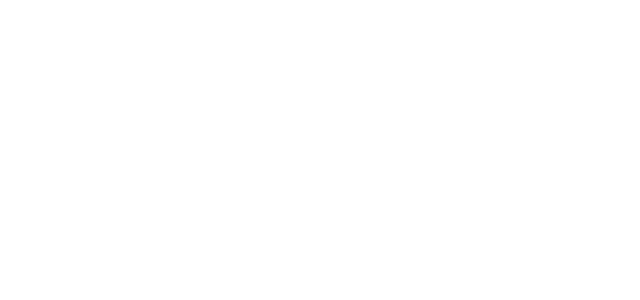
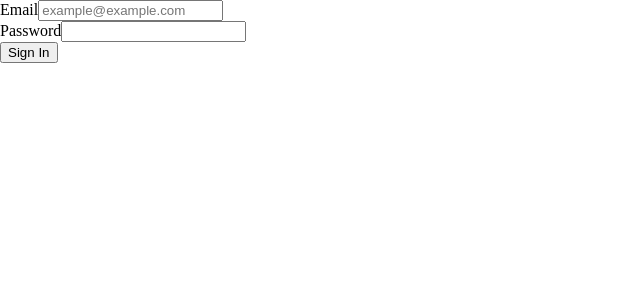
Before and after one commit to manarkhalil9/mini-travel-planner, a React (Vite) app: page /signin in a window 1280 px wide. Before the commit this address had no page. Shown: the top 300 px of the page, without its empty margins (0-640 px from the left). Built offline with nearby package versions, Linux system fonts and the light colour scheme.

Commit message:
finished sign in

```diff
--- a/src/App.jsx
+++ b/src/App.jsx
@@ -4,6 +4,7 @@
 import { CheckSession } from "./services/auth"
 
 import SignUp from "./pages/SignUp"
+import SignIn from "./pages/SignIn"
 
 const App = () => {
   const [user, setUser] = useState(null)
@@ -26,16 +27,16 @@
     }
   }, [])
 
-  return <>
+  return (
+    <>
       <main>
         <Routes>
           <Route path="/register" element={<SignUp />} />
+          <Route path="/signin" element={<SignIn />} />
         </Routes>
-
       </main>
-
-
     </>
+  )
 }
 
 export default App
--- /dev/null
+++ b/src/pages/SignIn.jsx
@@ -0,0 +1,53 @@
+import { useState } from "react"
+import { SignInUser } from "../services/auth"
+
+const SignIn = ({ setUser }) => {
+  const initialState = {
+    email: "",
+    password: "",
+  }
+
+  const [form, setForm] = useState(initialState)
+
+  const handleChange = (e) => {
+    setForm({ ...form, [e.target.name]: e.target.value })
+  }
+
+  const handleSubmit = async (e) => {
+    e.preventDefault()
+    const userData = await SignInUser(form)
+    setForm(initialState)
+    setUser(userData)
+  }
+
+  return (
+    <>
+      <div>
+        <form onSubmit={handleSubmit}>
+          <div>
+            <label htmlFor="email">Email</label>
+            <input
+              name="email"
+              type="email"
+              placeholder="example@example.com"
+              onChange={handleChange}
+              value={form.email}
+            />
+          </div>
+          <div>
+            <label htmlFor="password">Password</label>
+            <input
+              name="password"
+              type="password"
+              onChange={handleChange}
+              value={form.password}
+            />
+          </div>
+          <button>Sign In</button>
+        </form>
+      </div>
+    </>
+  )
+}
+
+export default SignIn
--- a/src/pages/SignUp.jsx
+++ b/src/pages/SignUp.jsx
@@ -9,16 +9,16 @@
     confirmPassword: "",
   }
 
-  const [formValues, setFormValues] = useState(initialState)
+  const [form, setForm] = useState(initialState)
 
   const handleChange = (e) => {
-    setFormValues({ ...formValues, [e.target.name]: e.target.value })
+    setFormValues({ ...form, [e.target.name]: e.target.value })
   }
 
   const handleSubmit = async (e) => {
     e.preventDefault()
-    await RegisterUser(formValues)
-    setFormValues(initialState)
+    await RegisterUser(form)
+    setForm(initialState)
   }
 
   return (
@@ -32,7 +32,7 @@
               type="text"
               placeholder="Enter Your Name"
               onChange={handleChange}
-              value={formValues.name}
+              value={form.name}
             />
           </div>
           <div>
@@ -42,7 +42,7 @@
               type="email"
               placeholder="Enter Your Email"
               onChange={handleChange}
-              value={formValues.email}
+              value={form.email}
             />
           </div>
           <div>
@@ -51,7 +51,7 @@
               name="password"
               type="password"
               onChange={handleChange}
-              value={formValues.password}
+              value={form.password}
             />
           </div>
           <div>
@@ -60,14 +60,14 @@
               name="confirmPassword"
               type="password"
               onChange={handleChange}
-              value={formValues.confirmPassword}
+              value={form.confirmPassword}
             />
           </div>
           <button
             disabled={
-              !formValues.email ||
-              !formValues.password ||
-              formValues.password !== formValues.confirmPassword
+              !form.email ||
+              !form.password ||
+              form.password !== form.confirmPassword
             }
           >
             Sign Up
```
Lines whose indentation alone changed are shown as unchanged.
